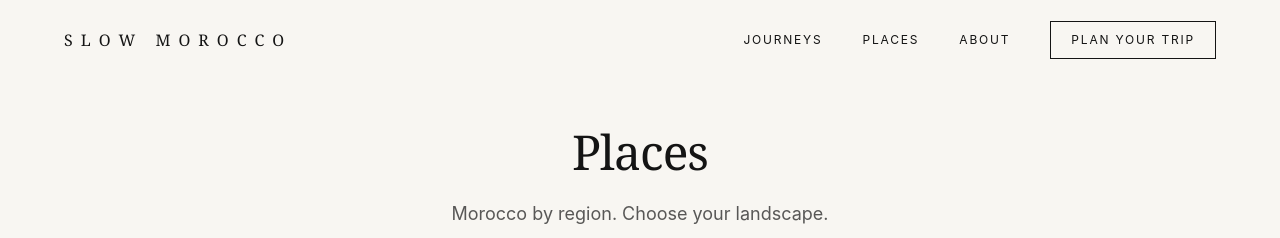
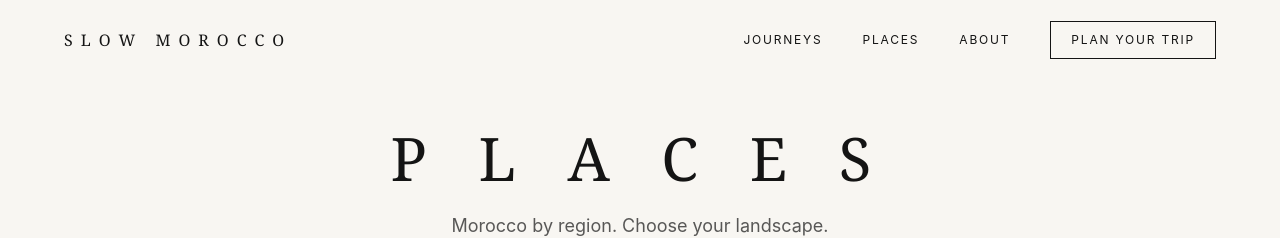
Before and after one commit to indigoandlavender/slow-morocco-website, a Next.js app: page /places in a window 1280 px wide. Shown: the top 238 px of the page. Built offline with nearby package versions, Linux system fonts and the light colour scheme; no server answers.

Commit message:
Add files via upload

```diff
--- a/app/places/[region]/page.tsx
+++ b/app/places/[region]/page.tsx
@@ -138,12 +138,12 @@ export default async function RegionPage({ params }: PageProps) {
           </nav>
 
           <div className="text-center">
-            <h1 className="font-display text-4xl md:text-5xl text-foreground mb-6">
-              {region.title}
+            <h1 className="font-serif text-4xl md:text-5xl lg:text-6xl tracking-[0.3em] text-foreground mb-6 uppercase">
+              {region.title.split('').join(' ')}
             </h1>
-            {region.description && (
+            {region.subtitle && (
               <p className="text-foreground/70 text-lg max-w-2xl mx-auto">
-                {region.description}
+                {region.subtitle}
               </p>
             )}
           </div>
--- a/app/places/page.tsx
+++ b/app/places/page.tsx
@@ -63,8 +63,8 @@ export default async function PlacesPage() {
       {/* Header */}
       <section className="pt-32 pb-16 px-6">
         <div className="max-w-4xl mx-auto text-center">
-          <h1 className="font-display text-4xl md:text-5xl text-foreground mb-6">
-            Places
+          <h1 className="font-serif text-4xl md:text-5xl lg:text-6xl tracking-[0.3em] text-foreground mb-6">
+            P L A C E S
           </h1>
           <p className="text-foreground/70 text-lg max-w-2xl mx-auto">
             Morocco by region. Choose your landscape.
```
